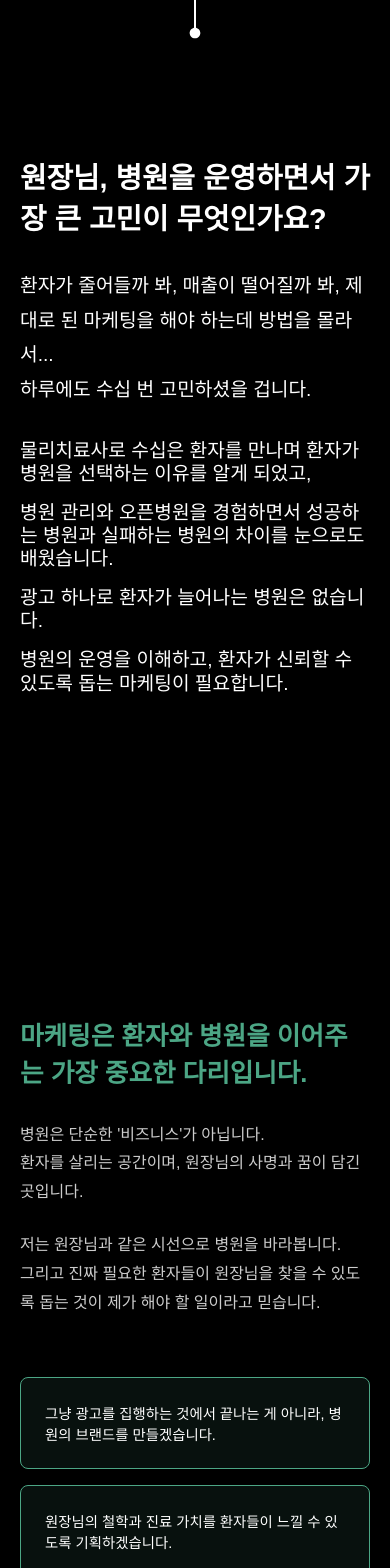
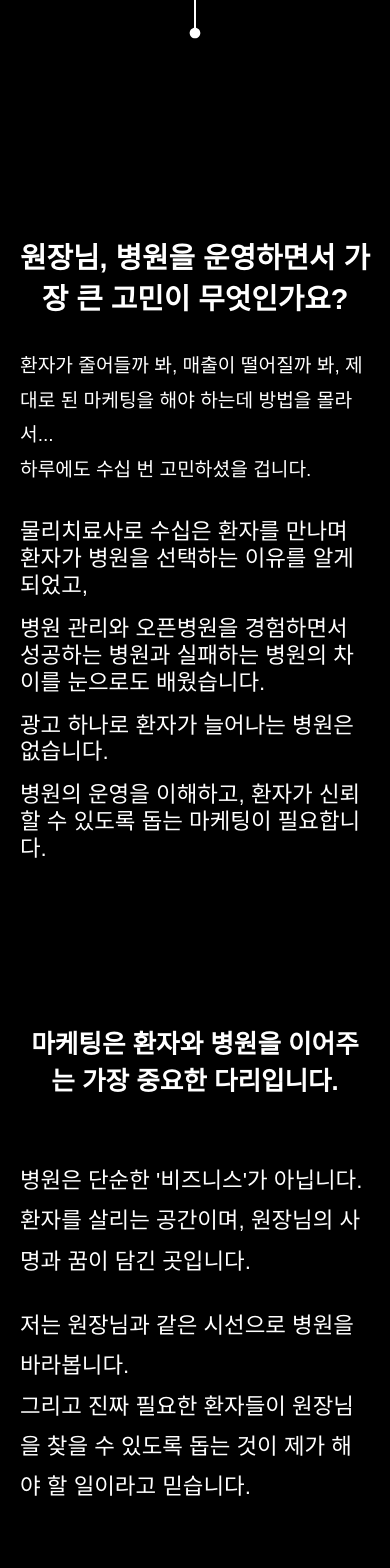
Before and after one commit to devchaeyoung/aube, a Next.js app: page / in a window 390 px wide. Shown: the part 1080-2648 px from the top of the page. Built offline with nearby package versions, Linux system fonts and the light colour scheme.

Commit message:
# 중간섹션

```diff
--- a/src/components/HospitalIntro.module.css
+++ b/src/components/HospitalIntro.module.css
@@ -3,17 +3,7 @@
   background: #000;
   color: #fff;
   padding: 100px 20px;
-  padding-top: 20px;
   overflow: hidden;
-}
-
-.text {
-  position: absolute;
-  top: 50%;
-  left: 50%;
-  transform: translate(-50%, -50%);
-  font-size: 1.5rem;
-  color: rgba(255, 255, 255, 0.8);
 }
 
 .content {
@@ -28,7 +18,7 @@
 }
 
 .question {
-  font-size: 2.5rem;
+  font-size: 2.6rem;
   margin-bottom: 2rem;
   font-weight: 600;
 }
@@ -46,7 +36,7 @@
 .details p {
   color: #fff;
 
-  font-size: 1.2rem;
+  font-size: 1.4rem;
   line-height: 1.2;
   margin-bottom: 1rem;
 }
@@ -56,15 +46,16 @@
 }
 
 .highlightBox h3 {
-  font-size: 2rem;
+  font-size: 2.6rem;
   margin-bottom: 2rem;
-  color: #4ca685;
+  color: #fff;
 }
 
 .highlightBox p {
-  color: #ccc;
+  color: #fff;
   line-height: 1.8;
   margin-bottom: 1.5rem;
+  font-size: 1.4rem;
 }
 
 .pointsBox {
@@ -72,12 +63,19 @@
 }
 
 .point {
-  border: 1px solid #4ca685;
+  border: 1px solid #62fde3;
   padding: 1.5rem;
   margin-bottom: 1rem;
   border-radius: 8px;
   color: #fff;
   background: rgba(76, 166, 133, 0.1);
+  display: flex;
+  justify-content: center;
+  align-items: center;
+  color: #62fde3;
+  text-align: center;
+  font-size: 1.3rem;
+  word-break: keep-all;
 }
 
 .signature {
@@ -106,4 +104,14 @@
   .answerBox {
     margin-left: 0;
   }
+  .question {
+    text-align: center;
+  }
+  .highlightBox h3 {
+    text-align: center;
+    margin-bottom: 4rem;
+  }
+  .questionBox {
+    margin-bottom: 10rem;
+  }
 }
```
